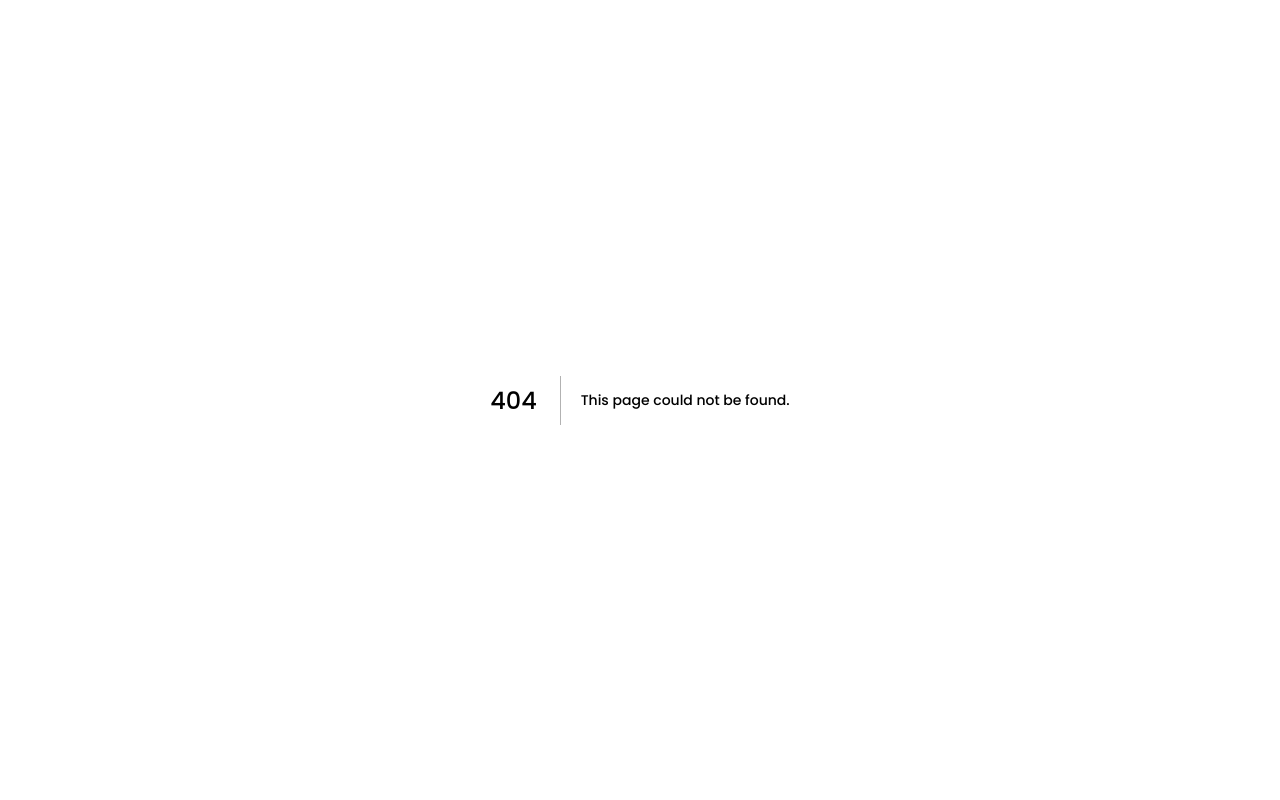
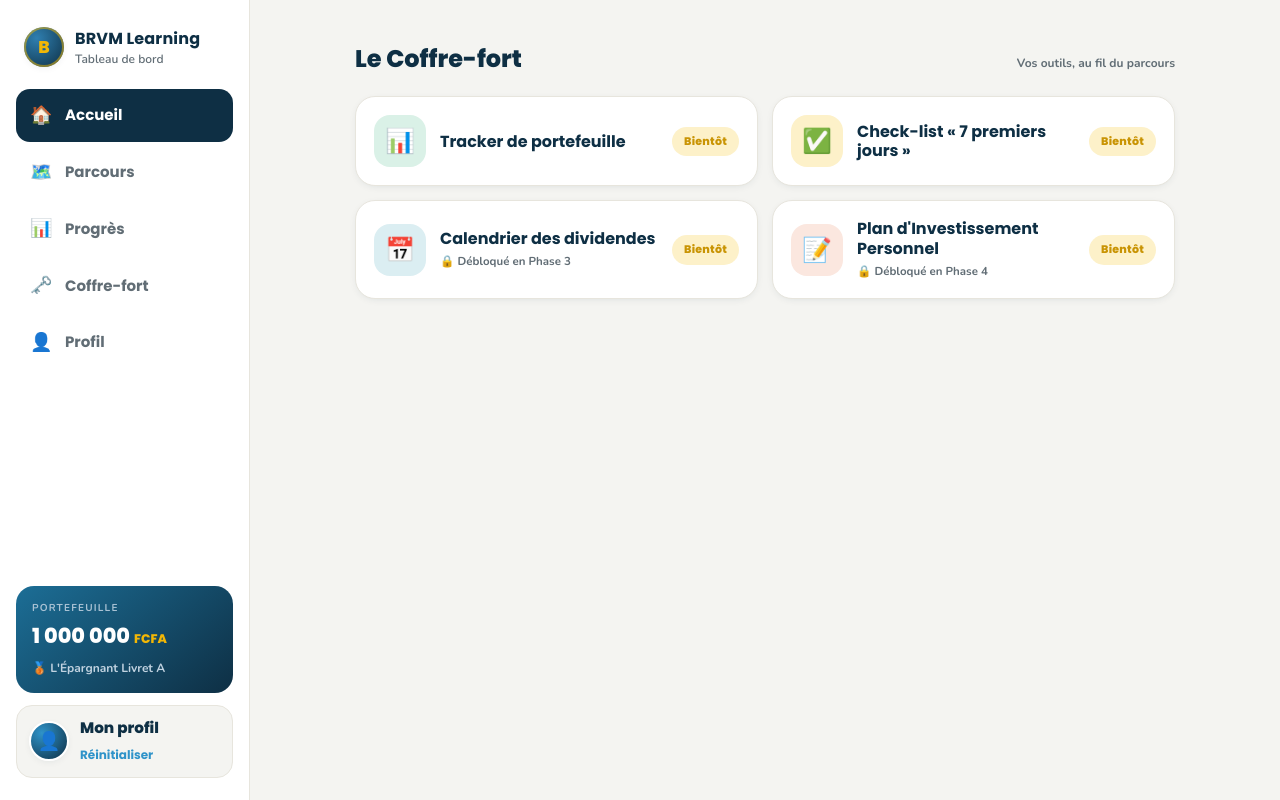
Before and after one commit to benjaminwiseboy/brvm-training, a Next.js app: page /coffre in a window 1280 px wide. Before the commit this address had no page. Built offline with nearby package versions, Linux system fonts and the light colour scheme.

Commit message:
feat(coffre): page Coffre-fort (cartes, outils à venir)

```diff
--- /dev/null
+++ b/app/coffre/page.module.css
@@ -0,0 +1,117 @@
+/* =============================================================
+   /coffre — page complète du Coffre-fort (Task 13).
+   Grille de cartes, extension pleine page de VaultCard.module.css
+   (Task 11) : mêmes tons d'icône (.res__ic--green/gold/teal/coral de
+   POC-Module-1/styles.css → --pos-soft/--gold-soft/--teal-soft/
+   --coral-soft), cartes agrandies, badge « Bientôt » propre à cette
+   page (pas d'équivalent .res__meta ici — voir page.tsx pour le choix
+   d'affichage).
+   ============================================================= */
+
+.sec {
+}
+
+.head {
+  display: flex;
+  align-items: baseline;
+  justify-content: space-between;
+  gap: 12px;
+  margin-bottom: 18px;
+  flex-wrap: wrap;
+}
+.h1 {
+  font-family: var(--f-display);
+  font-weight: 800;
+  font-size: 1.5rem;
+  color: var(--blue-2);
+  margin: 0;
+}
+.hint {
+  font-size: 12px;
+  font-weight: 700;
+  color: var(--ink-soft);
+}
+
+.grid {
+  display: grid;
+  grid-template-columns: repeat(2, 1fr);
+  gap: 14px;
+}
+
+.card {
+  display: flex;
+  align-items: center;
+  gap: 14px;
+  background: var(--card);
+  border: 1px solid var(--line);
+  border-radius: var(--radius);
+  padding: 18px;
+  box-shadow: var(--shadow-sm);
+}
+
+.ic {
+  flex: none;
+  width: 52px;
+  height: 52px;
+  border-radius: 16px;
+  display: grid;
+  place-items: center;
+  font-size: 24px;
+}
+.icGreen {
+  background: var(--pos-soft);
+}
+.icGold {
+  background: var(--gold-soft);
+}
+.icTeal {
+  background: var(--teal-soft);
+}
+.icCoral {
+  background: var(--coral-soft);
+}
+
+.body {
+  min-width: 0;
+  flex: 1;
+}
+.name {
+  display: block;
+  font-family: var(--f-display);
+  font-weight: 700;
+  font-size: 1rem;
+  color: var(--blue-2);
+  line-height: 1.2;
+}
+.need {
+  display: block;
+  font-size: 11.5px;
+  font-weight: 700;
+  color: var(--ink-soft);
+  margin-top: 4px;
+}
+
+.soon {
+  flex: none;
+  font-family: var(--f-display);
+  font-weight: 800;
+  font-size: 11px;
+  letter-spacing: 0.02em;
+  color: var(--or-deep);
+  background: var(--gold-soft);
+  border-radius: 999px;
+  padding: 6px 12px;
+  white-space: nowrap;
+}
+
+@media (max-width: 640px) {
+  .grid {
+    grid-template-columns: 1fr;
+  }
+  .card {
+    flex-wrap: wrap;
+  }
+  .soon {
+    margin-left: 66px; /* aligne sous le texte, sous l'icône (52px + gap 14px) */
+  }
+}
--- /dev/null
+++ b/app/coffre/page.tsx
@@ -0,0 +1,62 @@
+"use client";
+
+import { AppShell } from "@/components/nav/AppShell";
+import { RESOURCES } from "@/components/dashboard/VaultCard";
+import styles from "./page.module.css";
+
+const TONE_CLASS: Record<string, string> = {
+  green: styles.icGreen,
+  gold: styles.icGold,
+  teal: styles.icTeal,
+  coral: styles.icCoral,
+};
+
+/**
+ * `/coffre` — page complète du Coffre-fort (Task 13), pendant en pleine
+ * page de la section compacte `VaultCard` du tableau de bord (Task 11).
+ * Réutilise `RESOURCES` exportée de `VaultCard.tsx` (source unique des
+ * données — pas de duplication) : mêmes 4 outils, mêmes icônes/tons.
+ *
+ * Choix d'affichage (documenté dans task-13-report.md) : contrairement à
+ * `VaultCard` qui distingue « ⬇ Disponible » (unlocked) de
+ * « 🔒 Débloqué en Phase X » (locked), chaque carte affiche ici, sans
+ * exception, un badge « Bientôt » non cliquable — aucun outil n'a de
+ * fonctionnalité réelle de téléchargement/interaction en v0 (pas de
+ * backend, pas de stockage de fichiers), donc « Bientôt » est l'état
+ * honnête pour les quatre. Le statut narratif « Débloqué en Phase X »
+ * reste affiché en sous-texte pour les outils encore verrouillés dans le
+ * parcours, à titre d'information secondaire.
+ *
+ * Pas d'appel à `useProgress()` ici : la grille est entièrement statique
+ * (comme `RESOURCES` et `VaultCard` elle-même, qui ne le consomme pas non
+ * plus) — `AppShell variant="dash"` lit déjà `useProgress()` pour son
+ * propre portefeuille/statut de sidebar, et fournit le lien retour
+ * dashboard (item « Accueil ») demandé par le Step 2 du brief.
+ */
+export default function CoffrePage() {
+  return (
+    <AppShell variant="dash">
+      <section className={styles.sec}>
+        <div className={styles.head}>
+          <h1 className={styles.h1}>Le Coffre-fort</h1>
+          <span className={styles.hint}>Vos outils, au fil du parcours</span>
+        </div>
+
+        <div className={styles.grid}>
+          {RESOURCES.map((r) => (
+            <div key={r.name} className={styles.card}>
+              <span className={`${styles.ic} ${TONE_CLASS[r.tone]}`}>{r.icon}</span>
+              <div className={styles.body}>
+                <span className={styles.name}>{r.name}</span>
+                {!r.unlocked && "need" in r && (
+                  <span className={styles.need}>🔒 Débloqué en {r.need}</span>
+                )}
+              </div>
+              <span className={styles.soon}>Bientôt</span>
+            </div>
+          ))}
+        </div>
+      </section>
+    </AppShell>
+  );
+}
--- a/components/dashboard/VaultCard.tsx
+++ b/components/dashboard/VaultCard.tsx
@@ -6,7 +6,7 @@ import styles from "./VaultCard.module.css";
  * verbatim du champ `resources` de POC-Module-1/data/user-state.js
  * (règle de fidélité du contenu : ne pas paraphraser).
  */
-const RESOURCES = [
+export const RESOURCES = [
   { icon: "📊", name: "Tracker de portefeuille", tone: "green", unlocked: true },
   { icon: "✅", name: "Check-list « 7 premiers jours »", tone: "gold", unlocked: true },
   { icon: "📅", name: "Calendrier des dividendes", tone: "teal", unlocked: false, need: "Phase 3" },
```
